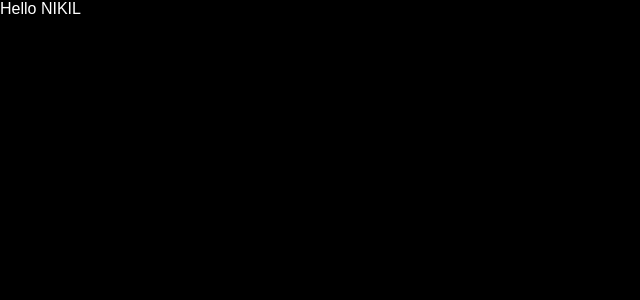
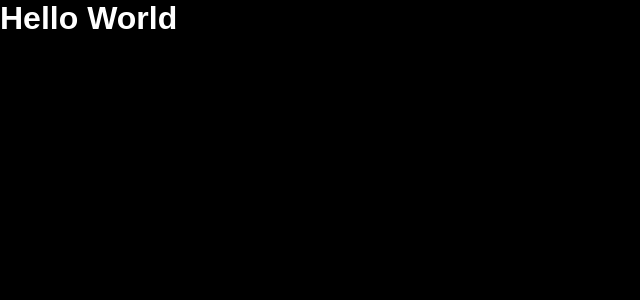
Before and after one commit to beingnikil07/IMDb_Clone-React, a React (Create React App) app: page / in a window 1280 px wide. Shown: the top 300 px of the page, without its empty margins (0-640 px from the left). Built offline with nearby package versions, Linux system fonts and the light colour scheme.

Commit message:
creating routes

```diff
--- a/src/App.js
+++ b/src/App.js
@@ -1,12 +1,28 @@
-import './App.css';
-
+import "./App.css";
+import { BrowserRouter as Router, Routes, Route } from "react-router-dom";
 function App() {
   return (
     <div className="App">
-      Hello NIKIL
+      <Router>
+        <Routes>
+          <Route index element={<h1>Hello World</h1>}></Route>
+          <Route path="movie/:id" element={<h1>Movie details page</h1>}></Route>
+          <Route
+            path="movies/:type"
+            element={<h1>Movies list page</h1>}
+          ></Route>
+          <Route path="/*" element={<h1>Error page</h1>}></Route>
+          {/*
+                 path='/*' ka mean '/' ke baad agar kuch bhi dalega to ye chalega yha
+                 star yehi show krr rha hai agar / ke baad kuch bhi dala to ye render ho
 
+                 path='movie/:id' mean movie/ ke baad kuch bhi daloge  wo isko target karega...
+
+                 path='movies/:type'mean movie ke baad jo bhi daloge wo karega isko hit
+                 */}
+        </Routes>
+      </Router>
     </div>
   );
 }
-
 export default App;
```
